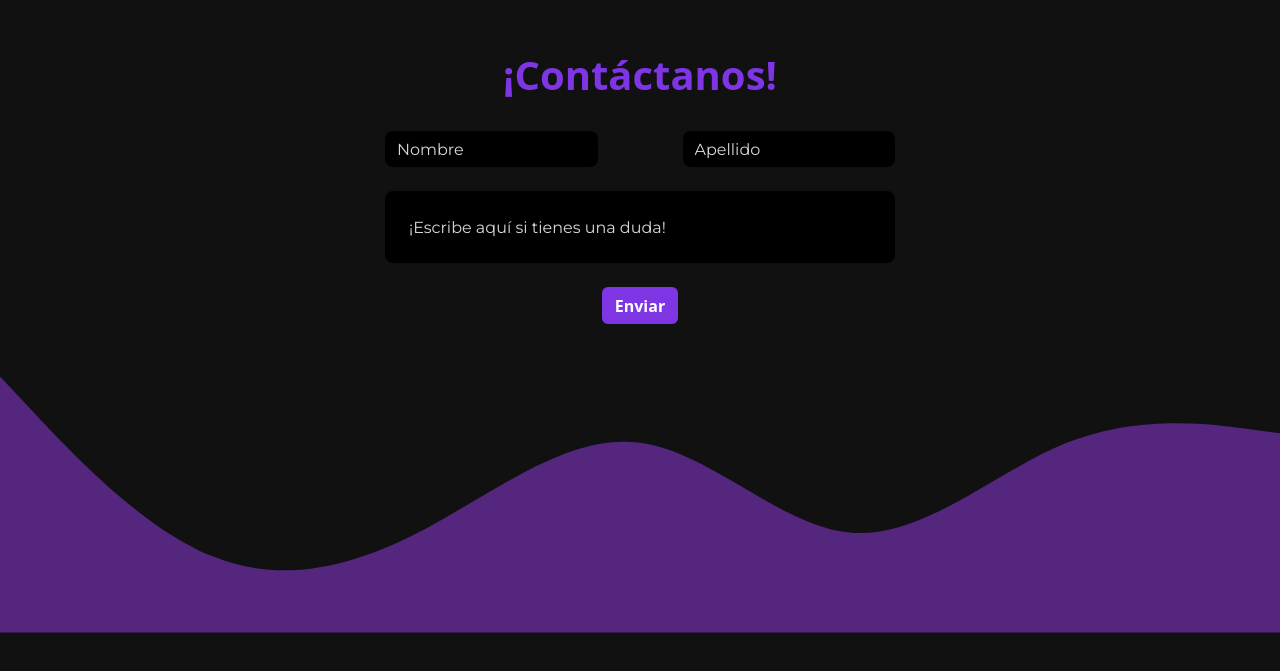
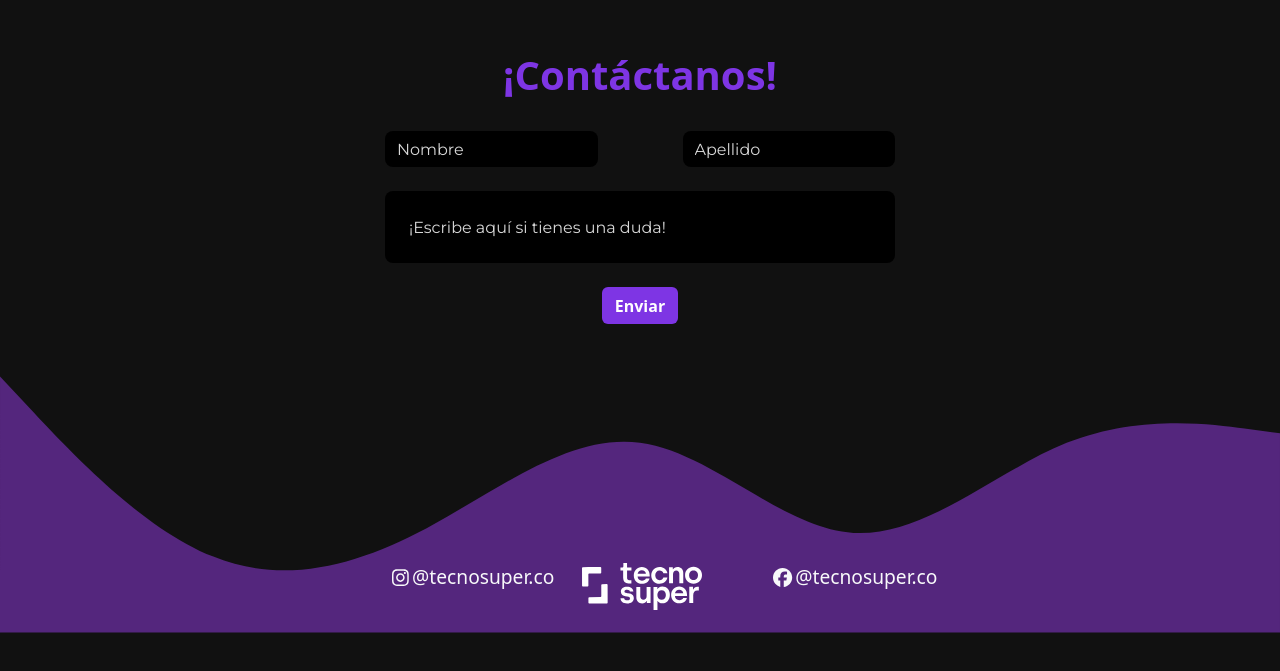
Before and after one commit to jemosdev/guias-tecnosuper, a React (Vite) app: page / in a window 1280 px wide. Shown: the part 2382-3053 px from the top of the page. Built offline with nearby package versions, Linux system fonts and the light colour scheme.

Commit message:
adding favicon and footer-contact icons

```diff
--- a/index.html
+++ b/index.html
@@ -3,11 +3,12 @@
   <head>
     <meta charset="UTF-8" />
     <meta name="viewport" content="width=device-width, initial-scale=1.0" />
+    <link rel="icon" href="./public/favicon.ico" />
     <!-- Google Fonts-->
     <link href="https://fonts.googleapis.com/css2?family=Montserrat:wght@400;700&display=swap" rel="stylesheet">
     <!-- Bootstrap -->
     <link href="https://cdn.jsdelivr.net/npm/bootstrap@5.1.3/dist/css/bootstrap.min.css" rel="stylesheet" integrity="sha384-1BmE4kWBq78iYhFldvKuhfTAU6auU8tT94WrHftjDbrCEXSU1oBoqyl2QvZ6jIW3" crossorigin="anonymous">
-    <title>TecnosuperGuia</title>
+    <title>Guias Tecnosuper</title>
   </head>
   <body>
     <div id="root"></div>
--- a/src/components/Footer/Footer.css
+++ b/src/components/Footer/Footer.css
@@ -2,22 +2,33 @@
     background-color: #111;
 }
 .wavy-container {
+    position: relative;
     width: 100%;
     min-height: 300px;
 }
 
-.wave {
-    position: relative;
-}
-
 .wave svg {
-    position: relative;
     bottom: 0;
     left: 0;
     fill: #54267d;
+    z-index: 1;
 }
 
 .footer-contact {
-    margin-top: -30%;
-    margin-left: 15%;
+    position: absolute;
+    width: 44%;
+    bottom: 10%;
+    left: 30%;
+    z-index: 5;
+    font-size: 1.2rem;
 }
+
+.footer-contact img {
+    max-height: 120px;
+    max-width: 120px;
+}
+.footer-contact-col span {
+    display: inline-block;
+    vertical-align: auto;
+    padding-left: 2%;
+}
--- a/src/components/Footer/Footer.jsx
+++ b/src/components/Footer/Footer.jsx
@@ -1,22 +1,23 @@
 import React from "react";
 import "./Footer.css";
+import logo from "../../assets/logo-tecnosuper.svg";
 
-import { Col } from "react-bootstrap";
-{/*import { FontAwesomeIcon } from "@fortawesome/react-fontawesome";
-import { faInstagram } from '@fortawesome/free-solid-svg-icons';
-import { faFacebook } from '@fortawesome/free-solid-svg-icons';*/}
-
+import { Row, Col } from "react-bootstrap";
+import { FontAwesomeIcon } from '@fortawesome/react-fontawesome'
+import { faInstagram, faFacebook } from '@fortawesome/free-brands-svg-icons'
 
 function Footer() {
     return (
         <footer>
             <Col md={12}>
                 <div className="wavy-container">
-                    {/*<section className="footer-contact text-light">
-                        <span><FontAwesomeIcon icon={faInstagram} className="icon-Instagram" /></span>
-                        <div>tecnosuperlogo</div>
-                        <div><FontAwesomeIcon icon={faFacebook} /></div><p>@tecnosuper.co</p>
-                    </section>*/}
+                    <section className="footer-contact text-light p-2">
+                        <Row className="footer-contact-col">
+                            <Col><FontAwesomeIcon icon={faInstagram} /><span>@tecnosuper.co</span></Col>
+                            <Col><img src={logo} alt="logo" /></Col>
+                            <Col><FontAwesomeIcon icon={faFacebook} /><span>@tecnosuper.co</span></Col>
+                        </Row>
+                    </section>
                     <section className="wave">
                         <svg xmlns="http://www.w3.org/2000/svg" viewBox="0 0 1440 320"><path fill="" fillOpacity="1" d="M0,32L40,74.7C80,117,160,203,240,234.7C320,267,400,245,480,202.7C560,160,640,96,720,106.7C800,117,880,203,960,208C1040,213,1120,139,1200,106.7C1280,75,1360,85,1400,90.7L1440,96L1440,320L1400,320C1360,320,1280,320,1200,320C1120,320,1040,320,960,320C880,320,800,320,720,320C640,320,560,320,480,320C400,320,320,320,240,320C160,320,80,320,40,320L0,320Z"></path></svg>
                     </section>
```
Also changed, not shown: 1 other file (tests, documents, lock files or other folders).
